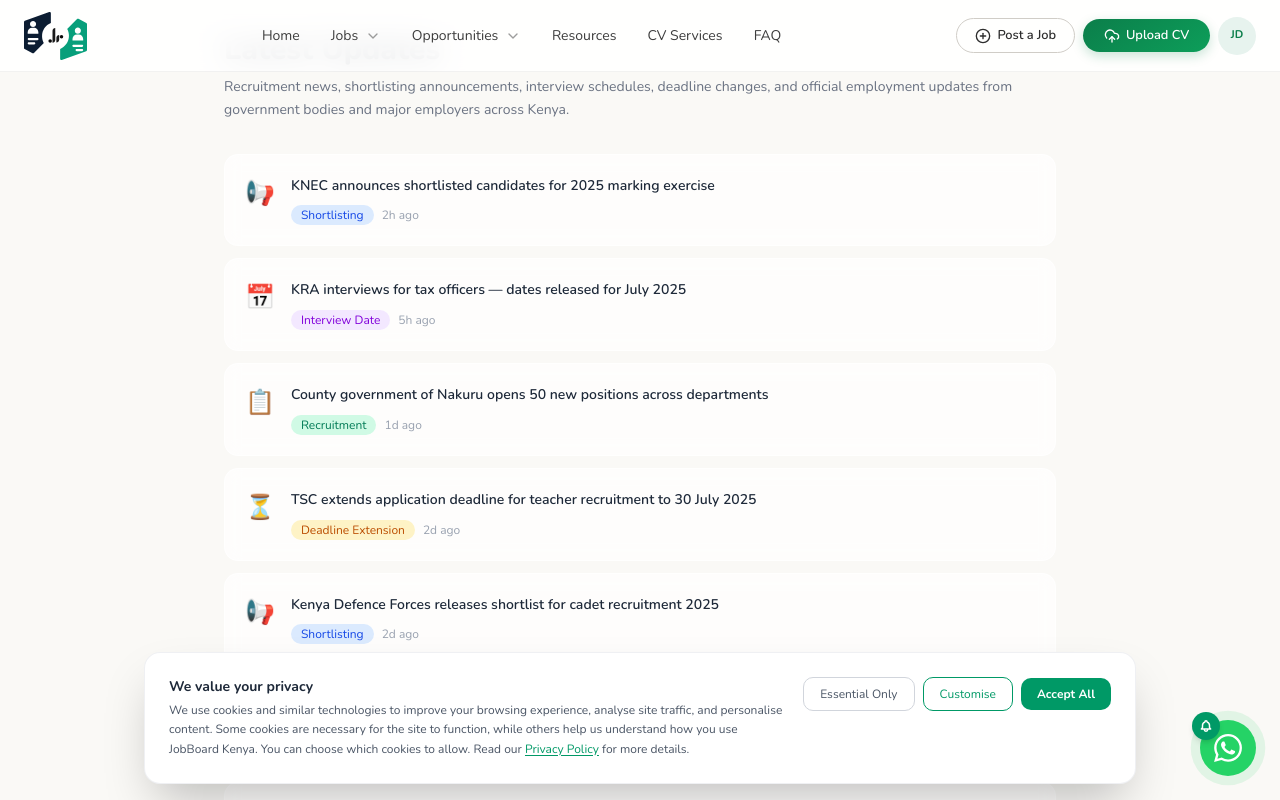
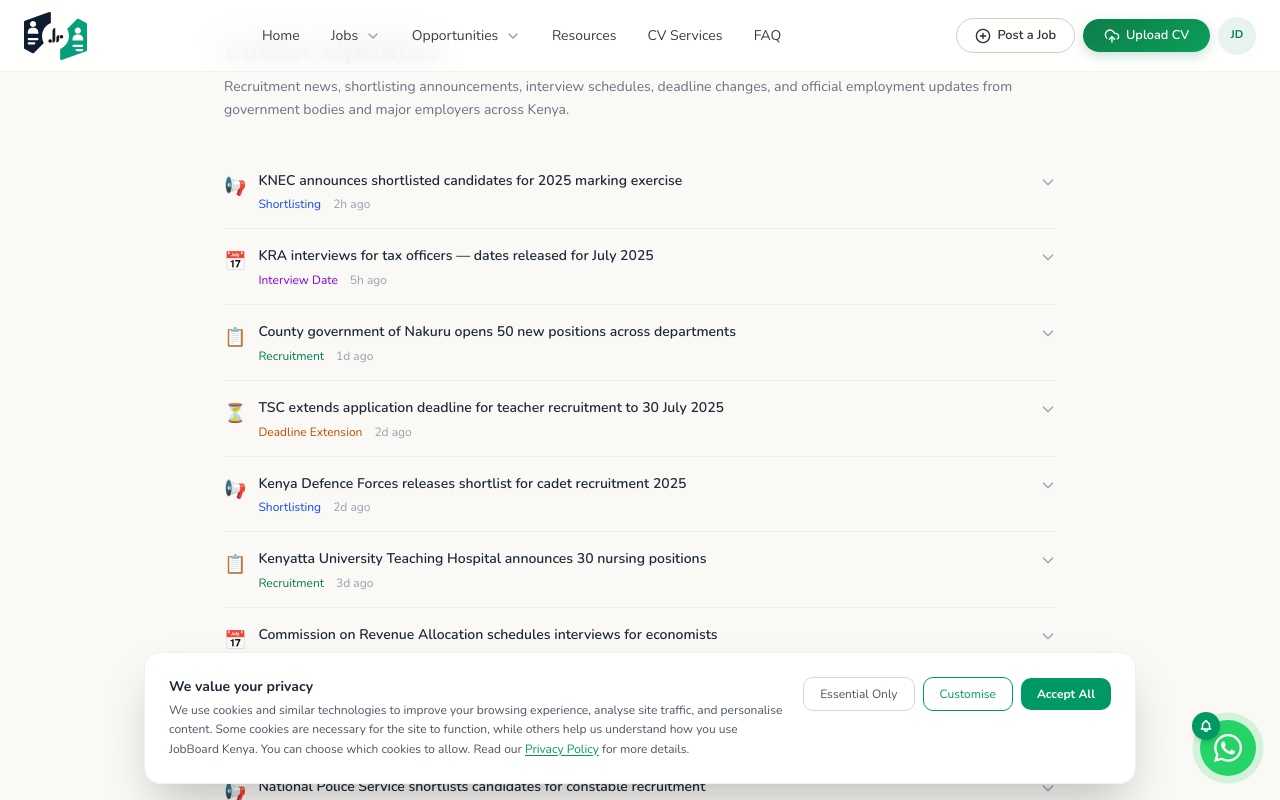
Before and after one commit to AmungaLucas/jobready_kenya, a Next.js app: page /updates in a window 1280 px wide. Shown: the top 800 px of the page. Built offline with nearby package versions, Linux system fonts and the light colour scheme.

Commit message:
Updates page: expandable cards with content body, keep as server component for metadata

```diff
--- a/src/app/updates/page.tsx
+++ b/src/app/updates/page.tsx
@@ -2,6 +2,7 @@
 import Link from 'next/link';
 import Navbar from '@/components/jobboard/Navbar';
 import Footer from '@/components/jobboard/Footer';
+import UpdateList from '@/components/jobboard/UpdateList';
 
 export const dynamic = 'force-dynamic';
 
@@ -11,28 +12,56 @@
   alternates: { canonical: 'https://jobboard.ke/updates' },
 };
 
-/* ── Static updates data (same structure as OfficialUpdates component) ── */
 const allUpdates = [
-  { icon: '📢', title: 'KNEC announces shortlisted candidates for 2025 marking exercise', tag: 'Shortlisting', time: '2h ago', type: 'shortlisting', slug: 'knec-shortlisted-candidates-2026' },
-  { icon: '📅', title: 'KRA interviews for tax officers — dates released for July 2025', tag: 'Interview Date', time: '5h ago', type: 'interview', slug: 'kra-tax-officer-interviews-june' },
-  { icon: '📋', title: 'County government of Nakuru opens 50 new positions across departments', tag: 'Recruitment', time: '1d ago', type: 'recruitment', slug: 'nakuru-county-50-positions' },
-  { icon: '⏳', title: 'TSC extends application deadline for teacher recruitment to 30 July 2025', tag: 'Deadline Extension', time: '2d ago', type: 'deadline', slug: 'tsc-deadline-extended-june' },
-  { icon: '📢', title: 'Kenya Defence Forces releases shortlist for cadet recruitment 2025', tag: 'Shortlisting', time: '2d ago', type: 'shortlisting', slug: 'kdf-cadet-shortlist-2025' },
-  { icon: '📋', title: 'Kenyatta University Teaching Hospital announces 30 nursing positions', tag: 'Recruitment', time: '3d ago', type: 'recruitment', slug: 'kuth-nursing-positions' },
-  { icon: '📅', title: 'Commission on Revenue Allocation schedules interviews for economists', tag: 'Interview Date', time: '3d ago', type: 'interview', slug: 'cra-economist-interviews' },
-  { icon: '⏳', title: 'Public Service Commission extends internship application deadline', tag: 'Deadline Extension', time: '4d ago', type: 'deadline', slug: 'psc-internship-deadline' },
-  { icon: '📢', title: 'National Police Service shortlists candidates for constable recruitment', tag: 'Shortlisting', time: '5d ago', type: 'shortlisting', slug: 'nps-constable-shortlist' },
-  { icon: '📋', title: 'Ministry of Health opens recruitment for medical officers countrywide', tag: 'Recruitment', time: '5d ago', type: 'recruitment', slug: 'moh-medical-officers' },
-  { icon: '📅', title: 'Central Bank of Kenya invites shortlisted candidates for graduate trainee interviews', tag: 'Interview Date', time: '1w ago', type: 'interview', slug: 'cbk-graduate-interviews' },
-  { icon: '⏳', title: 'Judicial Service Commission extends application window for court clerks', tag: 'Deadline Extension', time: '1w ago', type: 'deadline', slug: 'jsc-court-clerks-deadline' },
+  {
+    icon: '📢', title: 'KNEC announces shortlisted candidates for 2025 marking exercise', tag: 'Shortlisting', time: '2h ago', type: 'shortlisting', slug: 'knec-shortlisted-candidates-2026',
+    body: 'The Kenya National Examinations Council has published the list of shortlisted candidates for the 2025 marking exercise. Successful applicants are required to report to their designated marking centres on the dates indicated in their invitation letters. Candidates who do not report within the stipulated timeframe will be automatically disqualified. The council encourages all shortlisted persons to carry original academic certificates, national ID, and a copy of their application confirmation.',
+  },
+  {
+    icon: '📅', title: 'KRA interviews for tax officers — dates released for July 2025', tag: 'Interview Date', time: '5h ago', type: 'interview', slug: 'kra-tax-officer-interviews-june',
+    body: 'The Kenya Revenue Authority has released interview schedules for the Tax Officer II position. Interviews will be conducted from 7th to 18th July 2025 at KRA Training School, Nairobi. Shortlisted candidates will receive individual invitation letters via email with specific reporting times and required documents. Candidates are advised to carry their original academic certificates, professional certificates, national identity card, and two recent passport-size photographs.',
+  },
+  {
+    icon: '📋', title: 'County government of Nakuru opens 50 new positions across departments', tag: 'Recruitment', time: '1d ago', type: 'recruitment', slug: 'nakuru-county-50-positions',
+    body: 'The County Government of Nakuru has announced 50 new job vacancies across multiple departments including Health, Education, Infrastructure, and Public Service Management. Interested candidates must be residents of Nakuru County and should submit their applications through the county public service portal before the stated deadline. Requirements vary by position but generally include a minimum diploma qualification and relevant work experience.',
+  },
+  {
+    icon: '⏳', title: 'TSC extends application deadline for teacher recruitment to 30 July 2025', tag: 'Deadline Extension', time: '2d ago', type: 'deadline', slug: 'tsc-deadline-extended-june',
+    body: 'The Teachers Service Commission has extended the application deadline for the ongoing teacher recruitment exercise. The new deadline is now 30th July 2025, giving prospective applicants additional time to prepare and submit their applications. The extension applies to both primary and secondary school teaching positions. Applicants are reminded to ensure all required documents are uploaded before the new deadline.',
+  },
+  {
+    icon: '📢', title: 'Kenya Defence Forces releases shortlist for cadet recruitment 2025', tag: 'Shortlisting', time: '2d ago', type: 'shortlisting', slug: 'kdf-cadet-shortlist-2025',
+    body: 'The Kenya Defence Forces has published the shortlist of candidates selected for the 2025 cadet recruitment programme. Shortlisted candidates are required to report to the designated recruitment centres on the dates specified. Candidates must carry original academic certificates, national identity card, birth certificate, and valid medical fitness certificates from a recognised government hospital.',
+  },
+  {
+    icon: '📋', title: 'Kenyatta University Teaching Hospital announces 30 nursing positions', tag: 'Recruitment', time: '3d ago', type: 'recruitment', slug: 'kuth-nursing-positions',
+    body: 'Kenyatta University Teaching, Referral and Research Hospital (KUTRRH) has announced 30 nursing positions across various departments including critical care, paediatrics, and surgical nursing. Applicants must hold a valid Nursing Council of Kenya licence and have at least two years of post-qualification experience. Applications should be submitted online through the KUTRRH careers portal.',
+  },
+  {
+    icon: '📅', title: 'Commission on Revenue Allocation schedules interviews for economists', tag: 'Interview Date', time: '3d ago', type: 'interview', slug: 'cra-economist-interviews',
+    body: 'The Commission on Revenue Allocation (CRA) has scheduled interviews for Economist positions for the week of 14th July 2025. Shortlisted candidates will be notified via email and are required to appear in person at the CRA headquarters in Nairobi. Candidates should come prepared with academic certificates, curriculum vitae, and a brief presentation on public finance management in Kenya.',
+  },
+  {
+    icon: '⏳', title: 'Public Service Commission extends internship application deadline', tag: 'Deadline Extension', time: '4d ago', type: 'deadline', slug: 'psc-internship-deadline',
+    body: 'The Public Service Commission (PSC) has extended the application deadline for its graduate internship programme. The new closing date is 15th August 2025. The internship programme targets recent graduates from recognised universities with a minimum of a bachelor\'s degree. Interested applicants should submit their applications through the PSC online portal with certified copies of their academic certificates.',
+  },
+  {
+    icon: '📢', title: 'National Police Service shortlists candidates for constable recruitment', tag: 'Shortlisting', time: '5d ago', type: 'shortlisting', slug: 'nps-constable-shortlist',
+    body: 'The National Police Service has released the shortlist of candidates for the constable recruitment exercise. Shortlisted candidates are required to report to their respective county recruitment centres on the dates indicated. All candidates must carry their national identity card, academic certificates, and birth certificate. Physical fitness tests and document verification will be conducted during the reporting period.',
+  },
+  {
+    icon: '📋', title: 'Ministry of Health opens recruitment for medical officers countrywide', tag: 'Recruitment', time: '5d ago', type: 'recruitment', slug: 'moh-medical-officers',
+    body: 'The Ministry of Health has announced vacancies for Medical Officers to be deployed across various county hospitals and sub-county health facilities. Applicants must be registered with the Kenya Medical Practitioners and Dentists Council (KMPDC) and hold a bachelor of medicine and surgery degree. Preference will be given to candidates willing to serve in rural and underserved areas.',
+  },
+  {
+    icon: '📅', title: 'Central Bank of Kenya invites shortlisted candidates for graduate trainee interviews', tag: 'Interview Date', time: '1w ago', type: 'interview', slug: 'cbk-graduate-interviews',
+    body: 'The Central Bank of Kenya (CBK) has invited shortlisted candidates for the Graduate Trainee Programme interviews scheduled for July 2025. The programme targets recent graduates with degrees in economics, finance, statistics, information technology, and related fields. Interviews will be conducted at the CBK headquarters in Nairobi. Shortlisted candidates will receive detailed instructions via email.',
+  },
+  {
+    icon: '⏳', title: 'Judicial Service Commission extends application window for court clerks', tag: 'Deadline Extension', time: '1w ago', type: 'deadline', slug: 'jsc-court-clerks-deadline',
+    body: 'The Judicial Service Commission (JSC) has extended the application deadline for Court Clerk positions across various courts in Kenya. The new closing date is 25th July 2025. Applicants must have a minimum diploma in law, public administration, or related field from a recognised institution. Applications should be submitted through the JSC online recruitment portal with all required supporting documents.',
+  },
 ];
-
-const tagColors: Record<string, string> = {
-  shortlisting: 'bg-blue-100 text-blue-700',
-  interview: 'bg-purple-100 text-purple-700',
-  recruitment: 'bg-emerald-100 text-emerald-700',
-  deadline: 'bg-amber-100 text-amber-700',
-};
 
 export default function UpdatesPage() {
   return (
@@ -49,28 +78,7 @@
           </div>
 
           {/* Updates List */}
-          <div className="space-y-3">
-            {allUpdates.map((update, idx) => (
-              <div
-                key={idx}
-                id={update.slug}
-                className="bg-white/70 backdrop-blur-sm rounded-xl border border-white/60 p-5 hover:shadow-md hover:border-emerald-200/50 transition"
-              >
-                <div className="flex items-start gap-4">
-                  <span className="text-2xl flex-shrink-0 mt-0.5">{update.icon}</span>
-                  <div className="flex-1 min-w-0">
-                    <h3 className="text-sm font-semibold text-gray-800 leading-relaxed">{update.title}</h3>
-                    <div className="flex flex-wrap items-center gap-2 mt-2">
-                      <span className={`text-xs font-medium px-2.5 py-0.5 rounded-full ${tagColors[update.type] || 'bg-gray-100 text-gray-600'}`}>
-                        {update.tag}
-                      </span>
-                      <span className="text-xs text-gray-400">{update.time}</span>
-                    </div>
-                  </div>
-                </div>
-              </div>
-            ))}
-          </div>
+          <UpdateList updates={allUpdates} />
 
           {/* Browse related */}
           <div className="mt-10 bg-gradient-to-br from-emerald-50 to-teal-50/80 rounded-xl p-6 border border-emerald-200/60">
--- /dev/null
+++ b/src/components/jobboard/UpdateList.tsx
@@ -0,0 +1,61 @@
+'use client';
+
+import { useState } from 'react';
+
+interface Update {
+  icon: string;
+  title: string;
+  tag: string;
+  time: string;
+  type: string;
+  slug: string;
+  body: string;
+}
+
+const tagColors: Record<string, string> = {
+  shortlisting: 'text-blue-700',
+  interview: 'text-purple-700',
+  recruitment: 'text-emerald-700',
+  deadline: 'text-amber-700',
+};
+
+export default function UpdateList({ updates }: { updates: Update[] }) {
+  const [openIdx, setOpenIdx] = useState<number | null>(null);
+
+  return (
+    <div className="divide-y divide-gray-200/60">
+      {updates.map((update, idx) => (
+        <div
+          key={idx}
+          id={update.slug}
+          className="py-4 cursor-pointer group"
+          onClick={() => setOpenIdx(openIdx === idx ? null : idx)}
+        >
+          <div className="flex items-start gap-3">
+            <span className="text-lg flex-shrink-0 mt-0.5">{update.icon}</span>
+            <div className="flex-1 min-w-0">
+              <h3 className="text-sm font-semibold text-gray-800 leading-relaxed group-hover:text-emerald-700 transition">{update.title}</h3>
+              <div className="flex items-center gap-3 mt-1">
+                <span className={`text-xs font-medium ${tagColors[update.type] || 'text-gray-600'}`}>
+                  {update.tag}
+                </span>
+                <span className="text-xs text-gray-400">{update.time}</span>
+              </div>
+              {openIdx === idx && (
+                <p className="text-sm text-gray-600 leading-relaxed mt-3">{update.body}</p>
+              )}
+            </div>
+            <svg
+              className={`w-4 h-4 text-gray-400 flex-shrink-0 mt-1 transition-transform ${openIdx === idx ? 'rotate-180' : ''}`}
+              fill="none"
+              stroke="currentColor"
+              viewBox="0 0 24 24"
+            >
+              <path strokeLinecap="round" strokeLinejoin="round" strokeWidth="2" d="M19 9l-7 7-7-7" />
+            </svg>
+          </div>
+        </div>
+      ))}
+    </div>
+  );
+}
```
